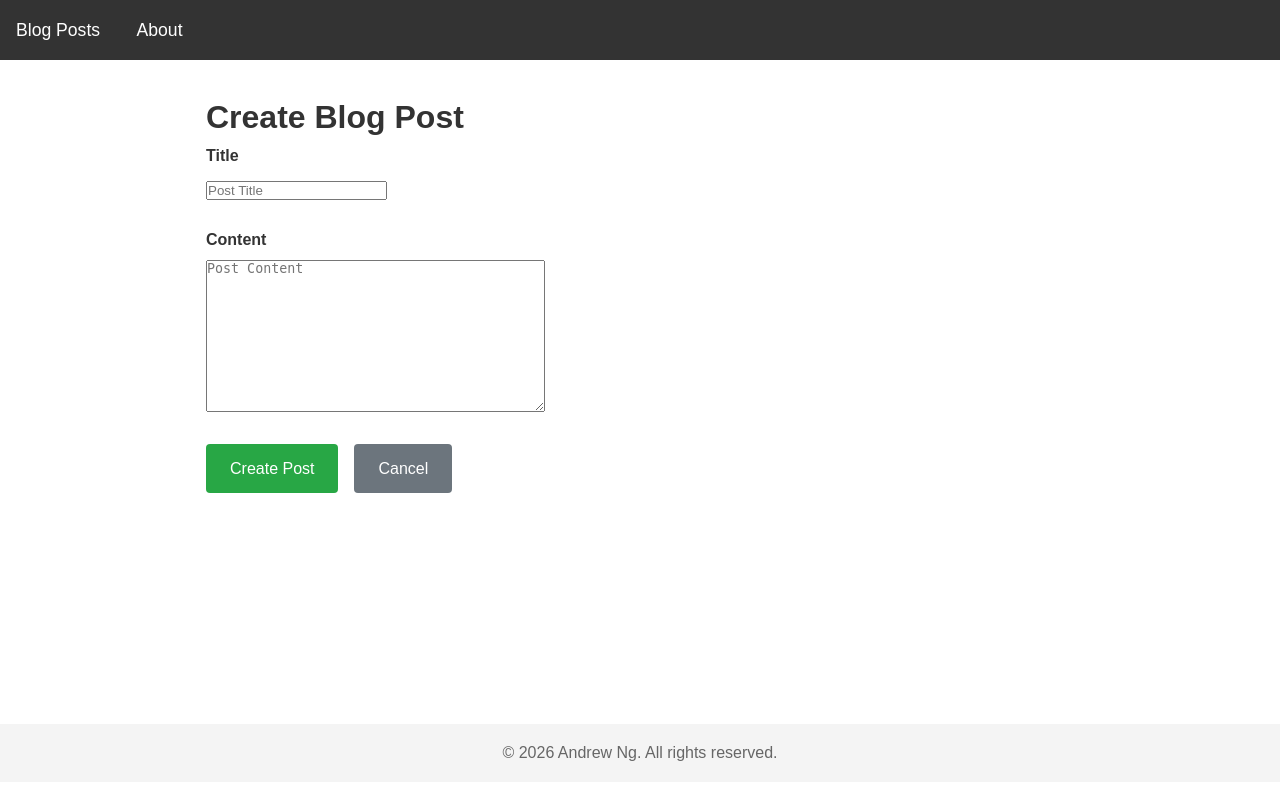
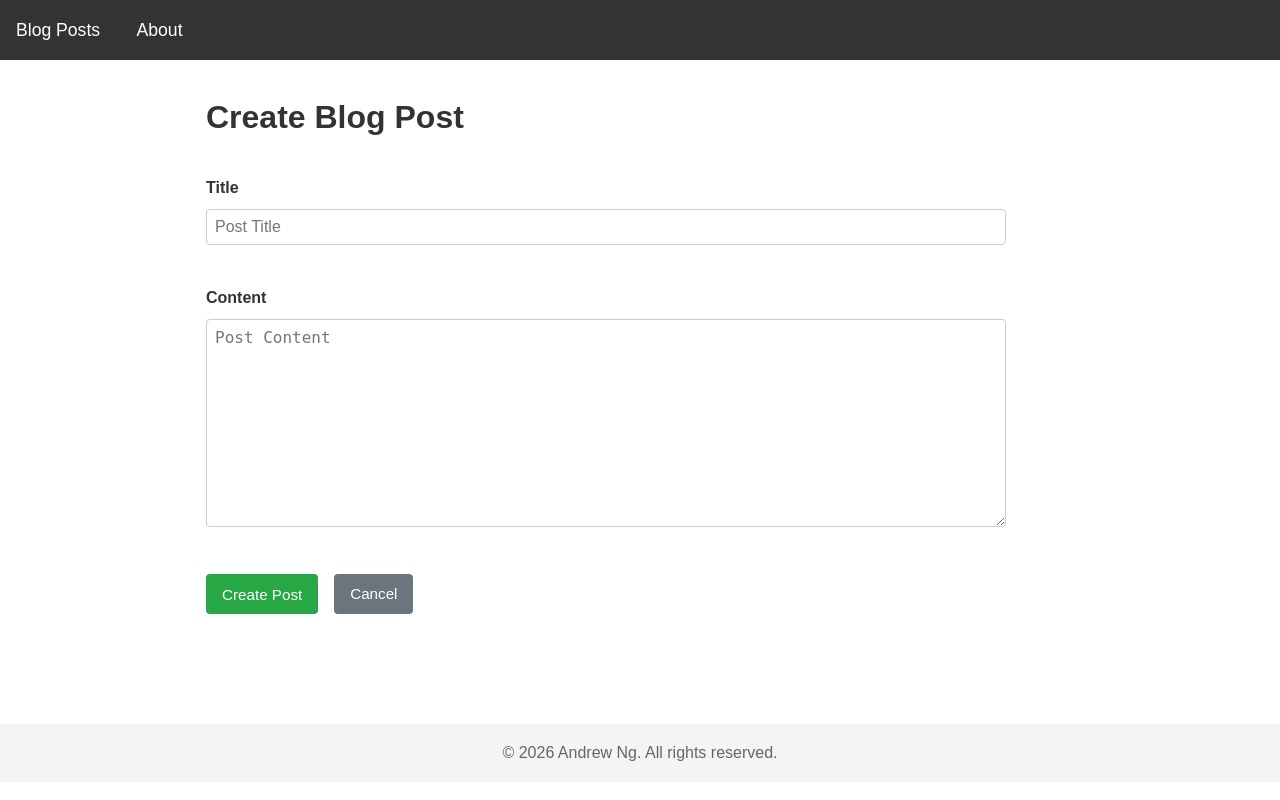
Before and after one commit to godlysonisme/django-hit237-2026-week2-practicals, a Django app: page /posts/create/ in a window 1280 px wide. Run offline with Django 5.2, Linux system fonts and the light colour scheme.

Commit message:
silence please

```diff
--- /dev/null
+++ b/blog_app/static/blog_app/styles.css
@@ -0,0 +1,161 @@
+/* Reset and base styles */
+* {
+    margin: 0;
+    padding: 0;
+    box-sizing: border-box;
+}
+
+
+body {
+    font-family: Arial, sans-serif;
+    line-height: 1.6;
+    color: #333;
+    background: #fff;
+}
+
+
+/* Navigation Bar */
+.navbar {
+    background-color: #333;
+    padding: 1rem;
+    margin-bottom: 2rem;
+}
+.navbar-link {
+    color: #fff;
+    text-decoration: none;
+    margin-right: 2rem;
+    font-size: 1.1rem;
+    transition: color 0.2s;
+}
+.navbar-link:hover {
+    color: #ddd;
+}
+
+
+/* Main Content */
+.main-content {
+    max-width: 900px;
+    margin: 0 auto;
+    padding: 0 1rem;
+    min-height: calc(100vh - 200px);
+}
+
+
+/* Footer */
+.site-footer {
+    background-color: #f4f4f4;
+    text-align: center;
+    padding: 1rem;
+    margin-top: 2rem;
+    color: #666;
+}
+
+
+/* Utility Classes */
+.btn {
+    display: inline-block;
+    padding: 0.5rem 1rem;
+    border-radius: 4px;
+    text-decoration: none;
+    font-size: 0.95rem;
+    cursor: pointer;
+    border: none;
+    transition: background 0.2s, color 0.2s;
+}
+.btn-primary {
+    background-color: #007bff;
+    color: #fff;
+}
+.btn-primary:hover {
+    background-color: #0056b3;
+}
+.btn-success {
+    background-color: #28a745;
+    color: #fff;
+}
+.btn-success:hover {
+    background-color: #1e7e34;
+}
+.btn-warning {
+    background-color: #ffc107;
+    color: #212529;
+}
+.btn-warning:hover {
+    background-color: #e0a800;
+}
+.btn-danger {
+    background-color: #dc3545;
+    color: #fff;
+}
+.btn-danger:hover {
+    background-color: #a71d2a;
+}
+.btn-secondary {
+    background-color: #6c757d;
+    color: #fff;
+}
+.btn-secondary:hover {
+    background-color: #565e64;
+}
+
+
+.mt-2 { margin-top: 2rem; }
+.mb-2 { margin-bottom: 2rem; }
+.mb-1 { margin-bottom: 1rem; }
+.text-center { text-align: center; }
+.text-muted { color: #666; }
+
+
+/* Card Component */
+.card {
+    border: 1px solid #ddd;
+    padding: 1rem;
+    margin-bottom: 1.5rem;
+    border-radius: 4px;
+    background: #fff;
+}
+.card-title {
+    margin-bottom: 0.5rem;
+    color: #0366d6;
+    text-decoration: none;
+}
+.card-title:hover {
+    text-decoration: underline;
+}
+.card-meta {
+    color: #666;
+    font-size: 0.9rem;
+    margin-bottom: 1rem;
+}
+
+
+/* Form Styles */
+.form-control {
+    width: 100%;
+    padding: 0.5rem;
+    border: 1px solid #ccc;
+    border-radius: 4px;
+    font-size: 1rem;
+    margin-bottom: 0.5rem;
+}
+label {
+    font-weight: bold;
+    margin-bottom: 0.5rem;
+    display: block;
+}
+
+
+/* Alert Styles */
+.alert {
+    padding: 1rem;
+    border-radius: 4px;
+    margin-bottom: 1.5rem;
+}
+.alert-danger {
+    background-color: #f8d7da;
+    color: #721c24;
+}
+.alert-warning {
+    background-color: #fff3cd;
+    color: #856404;
+}
--- a/blog_app/templates/blog_app/post_form.html
+++ b/blog_app/templates/blog_app/post_form.html
@@ -2,11 +2,11 @@
 
 
 {% block content %}
-<h1>{{ action }} Blog Post</h1>
+<h1 class="mb-2">{{ action }} Blog Post</h1>
 
 
 {% if form.non_field_errors %}
-    <div style="background-color: #f8d7da; color: #721c24; padding: 1rem; border-radius: 4px; margin-bottom: 1.5rem;">
+    <div class="alert alert-danger mb-2">
         <strong>Error:</strong>
         {% for error in form.non_field_errors %}
             <p>{{ error }}</p>
@@ -18,13 +18,11 @@
 <form method="POST" style="max-width: 800px;">
     {% csrf_token %}
 
-    <div style="margin-bottom: 1.5rem;">
-        <label for="{{ form.title.id_for_label }}" style="display: block; margin-bottom: 0.5rem; font-weight: bold;">
-            {{ form.title.label }}
-        </label>
+    <div class="mb-2">
+        <label for="{{ form.title.id_for_label }}">{{ form.title.label }}</label>
         {{ form.title }}
         {% if form.title.errors %}
-            <div style="color: #dc3545; font-size: 0.9rem; margin-top: 0.5rem;">
+            <div class="alert alert-danger" style="font-size: 0.9rem; margin-top: 0.5rem;">
                 {% for error in form.title.errors %}
                     <p>{{ error }}</p>
                 {% endfor %}
@@ -33,13 +31,11 @@
     </div>
 
 
-    <div style="margin-bottom: 1.5rem;">
-        <label for="{{ form.content.id_for_label }}" style="display: block; margin-bottom: 0.5rem; font-weight: bold;">
-            {{ form.content.label }}
-        </label>
+    <div class="mb-2">
+        <label for="{{ form.content.id_for_label }}">{{ form.content.label }}</label>
         {{ form.content }}
         {% if form.content.errors %}
-            <div style="color: #dc3545; font-size: 0.9rem; margin-top: 0.5rem;">
+            <div class="alert alert-danger" style="font-size: 0.9rem; margin-top: 0.5rem;">
                 {% for error in form.content.errors %}
                     <p>{{ error }}</p>
                 {% endfor %}
@@ -49,12 +45,8 @@
 
 
     <div style="display: flex; gap: 1rem;">
-        <button type="submit" style="padding: 0.75rem 1.5rem; background-color: #28a745; color: white; border: none; border-radius: 4px; cursor: pointer; font-size: 1rem;">
-            {{ action }} Post
-        </button>
-        <a href="{% url 'post_list' %}" style="padding: 0.75rem 1.5rem; background-color: #6c757d; color: white; text-decoration: none; border-radius: 4px; display: inline-block;">
-            Cancel
-        </a>
+        <button type="submit" class="btn btn-success">{{ action }} Post</button>
+        <a href="{% url 'post_list' %}" class="btn btn-secondary">Cancel</a>
     </div>
 </form>
 {% endblock %}
--- a/templates/base.html
+++ b/templates/base.html
@@ -4,57 +4,22 @@
     <meta charset="UTF-8">
     <meta name="viewport" content="width=device-width, initial-scale=1.0">
     <title>The BATCH Newsletter</title>
-    <style>
-        * {
-            margin: 0;
-            padding: 0;
-            box-sizing: border-box;
-        }
-        body {
-            font-family: Arial, sans-serif;
-            line-height: 1.6;
-            color: #333;
-        }
-        nav {
-            background-color: #333;
-            padding: 1rem;
-            margin-bottom: 2rem;
-        }
-        nav a {
-            color: white;
-            text-decoration: none;
-            margin-right: 2rem;
-            font-size: 1.1rem;
-        }
-        nav a:hover {
-            color: #ddd;
-        }
-        main {
-            max-width: 900px;
-            margin: 0 auto;
-            padding: 0 1rem;
-            min-height: calc(100vh - 200px);
-        }
-        footer {
-            background-color: #f4f4f4;
-            text-align: center;
-            padding: 1rem;
-            margin-top: 2rem;
-            color: #666;
-        }
-    </style>
+    {% load static %}
+    <link rel="stylesheet" href="{% static 'blog_app/styles.css' %}">
 </head>
 <body>
-    <nav>
-        <a href="{% url 'post_list' %}">Blog Posts</a>
-        <a href="#">About</a>
+    <nav class="navbar">
+        <a href="{% url 'post_list' %}" class="navbar-link">Blog Posts</a>
+        <a href="#" class="navbar-link">About</a>
     </nav>
 
-    <main>
+
+    <main class="main-content">
         {% block content %}{% endblock %}
     </main>
 
-    <footer>
+
+    <footer class="site-footer">
         <p>&copy; 2026 Andrew Ng. All rights reserved.</p>
     </footer>
 </body>
```
Also changed, not shown: blog_app/templates/blog_app/post_confirm_delete.html (+10 -20 lines), blog_app/templates/blog_app/post_details.html (+7 -13 lines), blog_app/templates/blog_app/post_list.html (+13 -23 lines).
